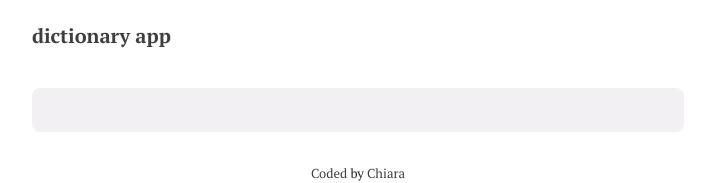
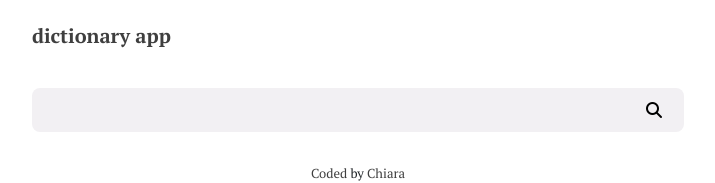
Before and after one commit to filesbychiara/dictionary-app, a React (Create React App) app: page / in a window 1280 px wide. Shown: the top 183 px of the page, without its empty margins (282-997 px from the left). Built offline with nearby package versions, Linux system fonts and the light colour scheme.

Commit message:
Search icon included in search bar

```diff
--- a/src/App.js
+++ b/src/App.js
@@ -1,5 +1,7 @@
 import "./App.css";
 import Dictionary from "./components/Dictionary";
+
+
 
 function App() {
   return (
--- a/src/Dictionary.css
+++ b/src/Dictionary.css
@@ -13,8 +13,12 @@ section:last-child {
 }
 
 .Dictionary form {
+  display: flex;
+  align-items: center;
+  justify-content: flex-end;
   margin: 40px 0 0;
 }
+
 
 .searchBar {
   background-color: var(--l-search);
@@ -32,7 +36,7 @@ section:last-child {
   border: none;
   background: none;
   position: absolute;
-
+margin: 0 16px;
 }
 
 
--- a/src/components/Dictionary.js
+++ b/src/components/Dictionary.js
@@ -46,6 +46,7 @@ export default function Dictionary() {
             onChange={handleKeywordChange}
             className="searchBar"
           />
+          <button className="searchIcon"><i className="fa-solid fa-magnifying-glass"></i></button>
         </form>
 
       <section>
```
